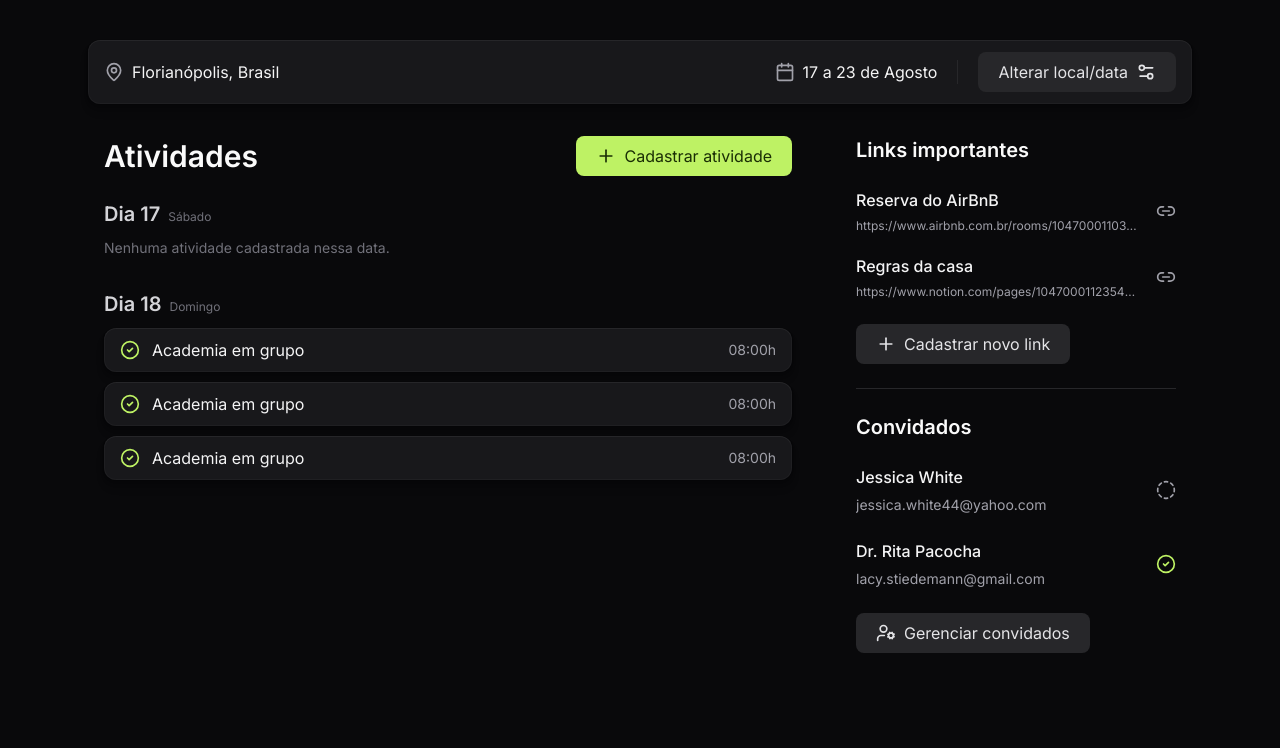
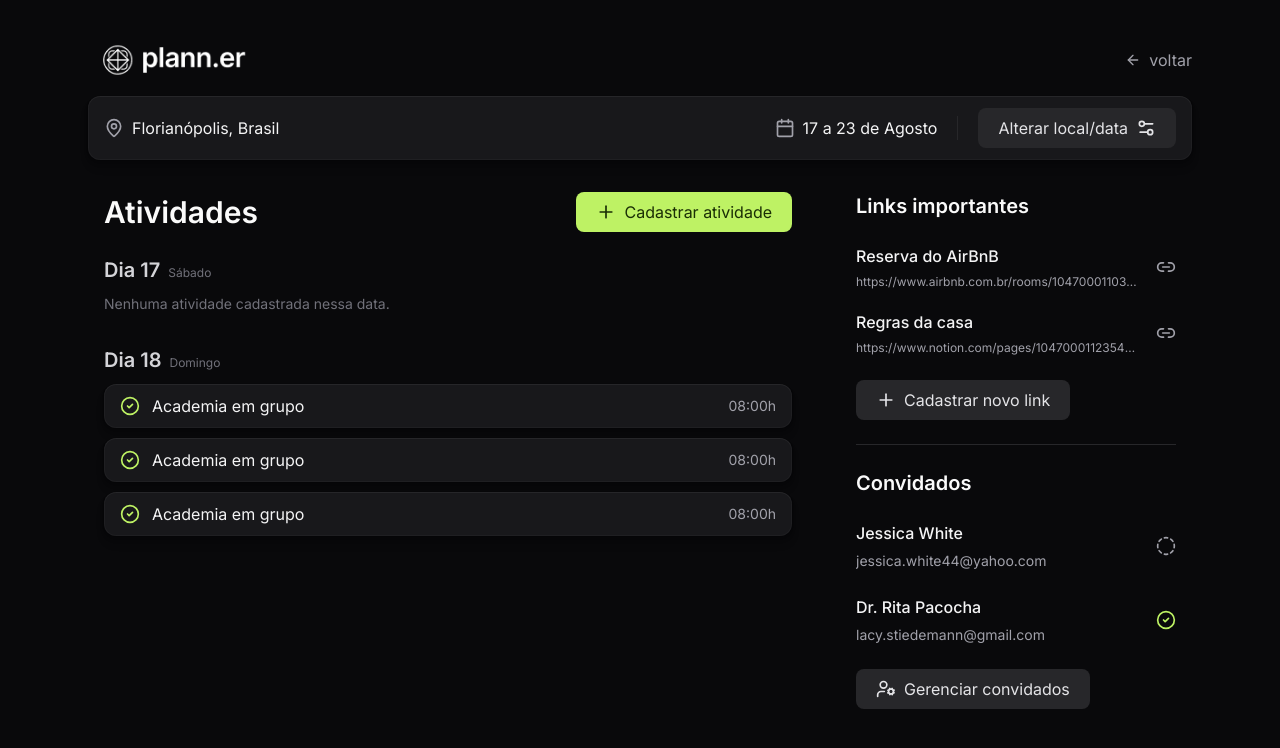
Before and after one commit to matheuskaully/plann.er, a Next.js app: page /trip/1 in a window 1280 px wide. Shown: the top 748 px of the page. Built offline with nearby package versions, Linux system fonts and the light colour scheme.

Commit message:
feat: add navigation

```diff
--- a/src/components/destination-and-date-header.tsx
+++ b/src/components/destination-and-date-header.tsx
@@ -1,8 +1,30 @@
-import { Calendar, MapPin, Settings2 } from 'lucide-react'
+import { ArrowLeft, Calendar, MapPin, Settings2 } from 'lucide-react'
 import Button from './button'
+import Image from 'next/image'
+import logo from '../../public/logo.png'
+import { useRouter } from 'next/navigation'
 
 export default function DestinationAndDateHeader() {
+  const router = useRouter()
+
+  function backToHomePage() {
+    router.push('/')
+  }
+
   return (
+    <div className="space-y-4">
+      <div className="flex items-center justify-between">
+        <Image src={logo} alt="plann.er" className="px-2" />
+
+        <button
+          onClick={backToHomePage}
+          className="flex items-center gap-2 text-zinc-400 underline-offset-4 hover:underline"
+        >
+          <ArrowLeft className="size-4" />
+          voltar
+        </button>
+      </div>
+
       <div className="flex h-16 items-center justify-between rounded-xl bg-zinc-900 px-4 shadow-shape">
         <div className="flex items-center gap-2">
           <MapPin className="size-5 text-zinc-400" />
@@ -26,5 +48,6 @@ export default function DestinationAndDateHeader() {
           </Button>
         </div>
       </div>
+    </div>
   )
 }
```
Lines whose indentation alone changed are shown as unchanged.
